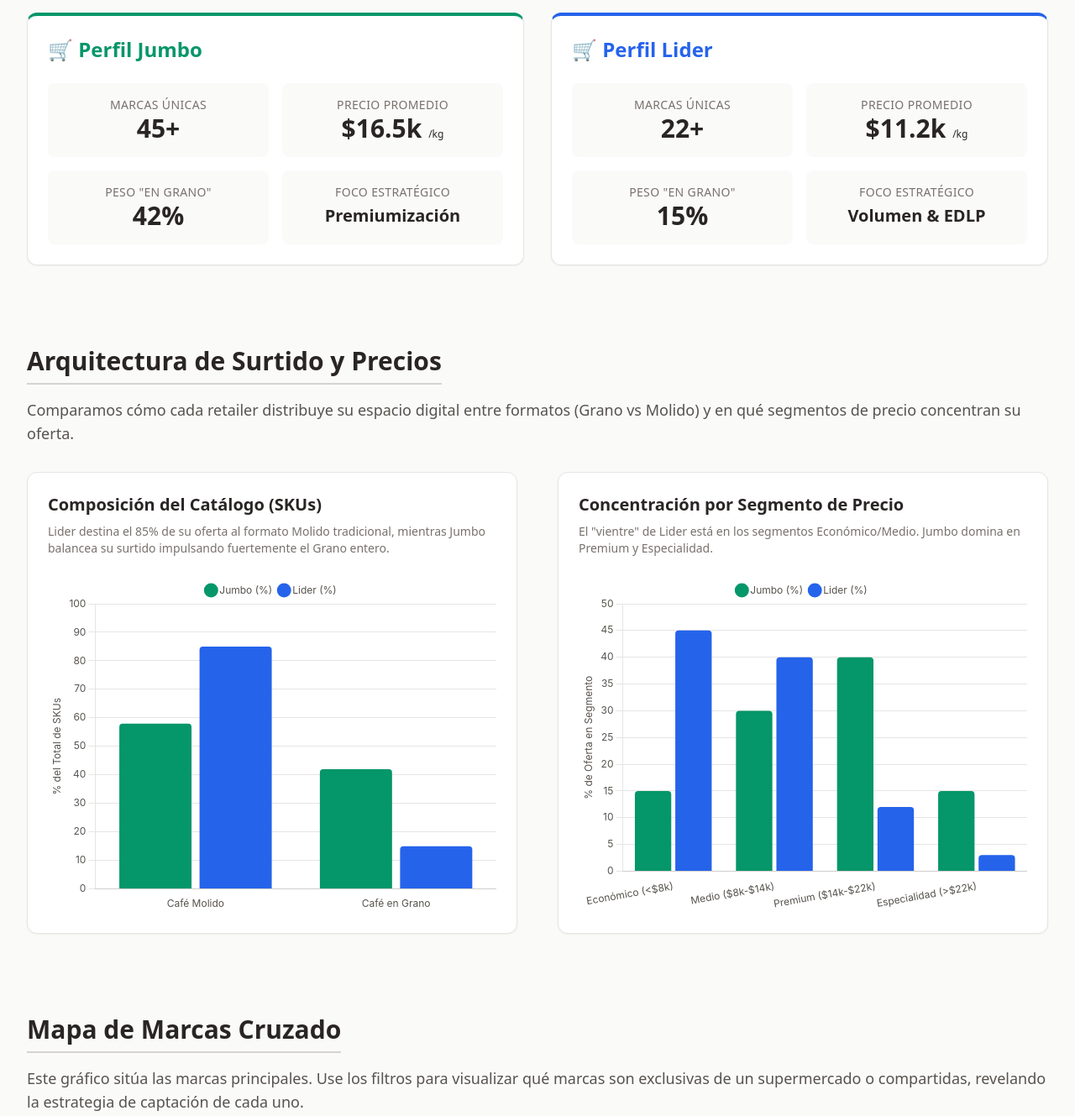
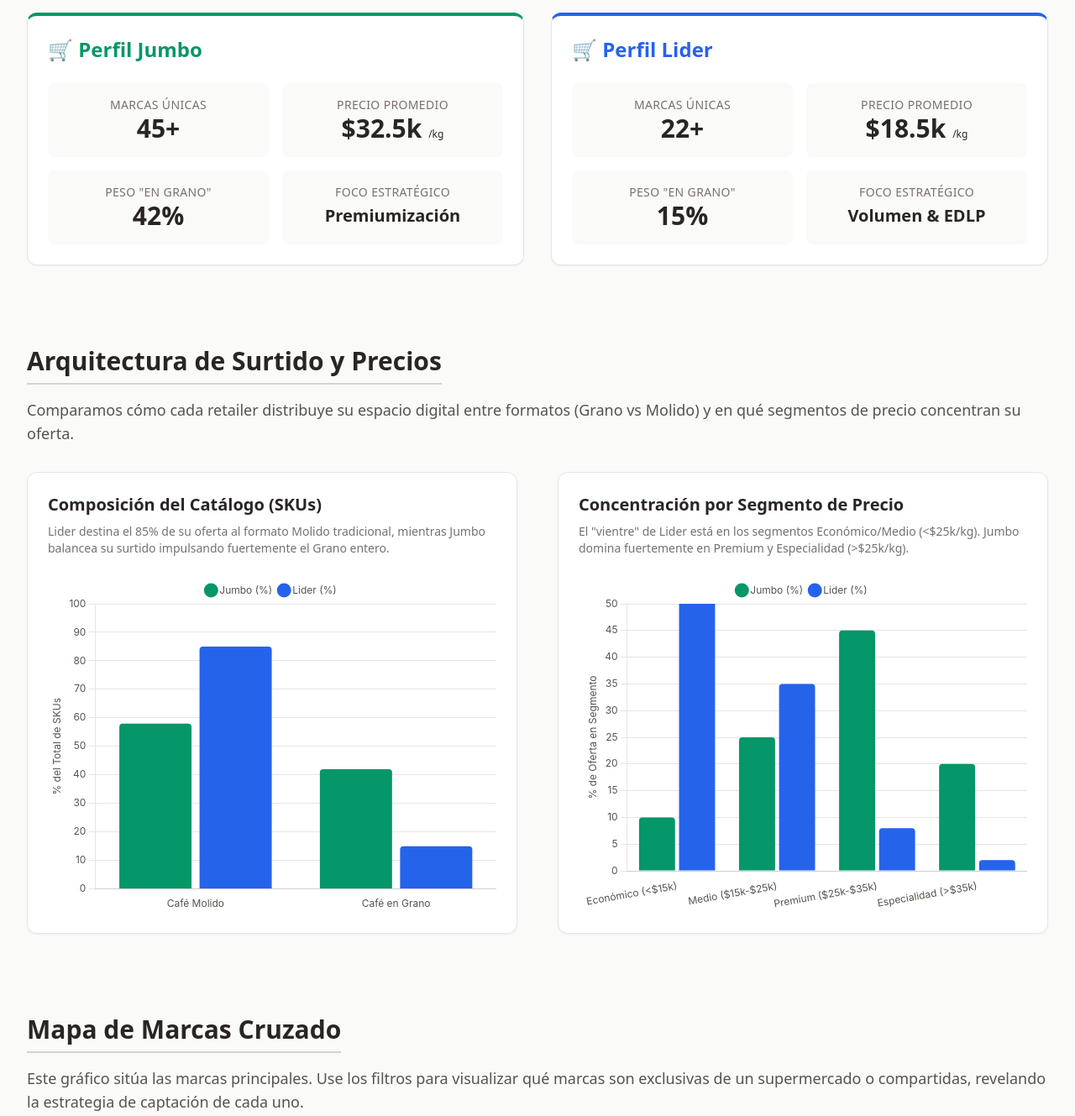
Before and after one commit to smujica-sudo/analisis-cafe-retail-chile, a plain HTML site: page index.html in a window 1280 px wide. Shown: the part 560-1889 px from the top of the page at 84% size. Drawn offline with nearby package versions, Linux system fonts and the light colour scheme.

Commit message:
Update index.html

```diff
--- a/index.html
+++ b/index.html
@@ -126,7 +126,7 @@
                         </div>
                         <div class="bg-stone-50 p-4 rounded-lg text-center">
                             <p class="text-sm text-stone-500 uppercase tracking-wide">Precio Promedio</p>
-                            <p class="text-3xl font-bold text-stone-800">$16.5k <span class="text-xs font-normal">/kg</span></p>
+                            <p class="text-3xl font-bold text-stone-800">$32.5k <span class="text-xs font-normal">/kg</span></p>
                         </div>
                         <div class="bg-stone-50 p-4 rounded-lg text-center">
                             <p class="text-sm text-stone-500 uppercase tracking-wide">Peso "En Grano"</p>
@@ -149,7 +149,7 @@
                         </div>
                         <div class="bg-stone-50 p-4 rounded-lg text-center">
                             <p class="text-sm text-stone-500 uppercase tracking-wide">Precio Promedio</p>
-                            <p class="text-3xl font-bold text-stone-800">$11.2k <span class="text-xs font-normal">/kg</span></p>
+                            <p class="text-3xl font-bold text-stone-800">$18.5k <span class="text-xs font-normal">/kg</span></p>
                         </div>
                         <div class="bg-stone-50 p-4 rounded-lg text-center">
                             <p class="text-sm text-stone-500 uppercase tracking-wide">Peso "En Grano"</p>
@@ -184,7 +184,7 @@
                 <!-- Price Tiers Chart -->
                 <div id="precios" class="bg-white p-6 rounded-xl shadow-sm border border-stone-200 scroll-mt-20">
                     <h3 class="text-xl font-bold text-stone-800 mb-2">Concentración por Segmento de Precio</h3>
-                    <p class="text-sm text-stone-500 mb-6">El "vientre" de Lider está en los segmentos Económico/Medio. Jumbo domina en Premium y Especialidad.</p>
+                    <p class="text-sm text-stone-500 mb-6">El "vientre" de Lider está en los segmentos Económico/Medio (&lt;$25k/kg). Jumbo domina fuertemente en Premium y Especialidad (&gt;$25k/kg).</p>
                     <div class="chart-container">
                         <canvas id="priceTiersChart"></canvas>
                     </div>
@@ -242,7 +242,7 @@
                     <h4 class="text-lg font-bold text-stone-800 mb-2 flex items-center">
                         <span class="mr-2 text-xl">&#127919;</span> La Estrategia Jumbo
                     </h4>
-                    <p class="text-stone-600">Jumbo actúa como un <strong>"Curador de Especialidad"</strong>. Apuesta fuertemente por la adopción de cafeteras espresso y métodos manuales en el hogar. Su rentabilidad en la categoría no viene por volumen masivo, sino por altos márgenes en cafés de origen único, certificaciones orgánicas y formatos en grano entero sobre los $20.000 el kilo.</p>
+                    <p class="text-stone-600">Jumbo actúa como un <strong>"Curador de Especialidad"</strong>. Apuesta fuertemente por la adopción de cafeteras espresso y métodos manuales en el hogar. Su rentabilidad en la categoría no viene por volumen masivo, sino por altos márgenes en cafés de origen único, certificaciones orgánicas y formatos en grano entero sobre los $35.000 el kilo.</p>
                 </div>
 
                 <div class="bg-white p-6 rounded-xl border border-stone-200 border-l-4 border-l-[#2563EB] shadow-sm">
@@ -282,9 +282,9 @@
                 liderData: [85, 15]
             },
             priceTiers: {
-                labels: ['Económico (<$8k)', 'Medio ($8k-$14k)', 'Premium ($14k-$22k)', 'Especialidad (>$22k)'],
-                jumboData: [15, 30, 40, 15],
-                liderData: [45, 40, 12, 3]
+                labels: ['Económico (<$15k)', 'Medio ($15k-$25k)', 'Premium ($25k-$35k)', 'Especialidad (>$35k)'],
+                jumboData: [10, 25, 45, 20],
+                liderData: [55, 35, 8, 2]
             },
             brandsData: [
                 // x: Rel Price (0-100), y: Premium Perception (0-100), r: Bubble size (importance)
```
